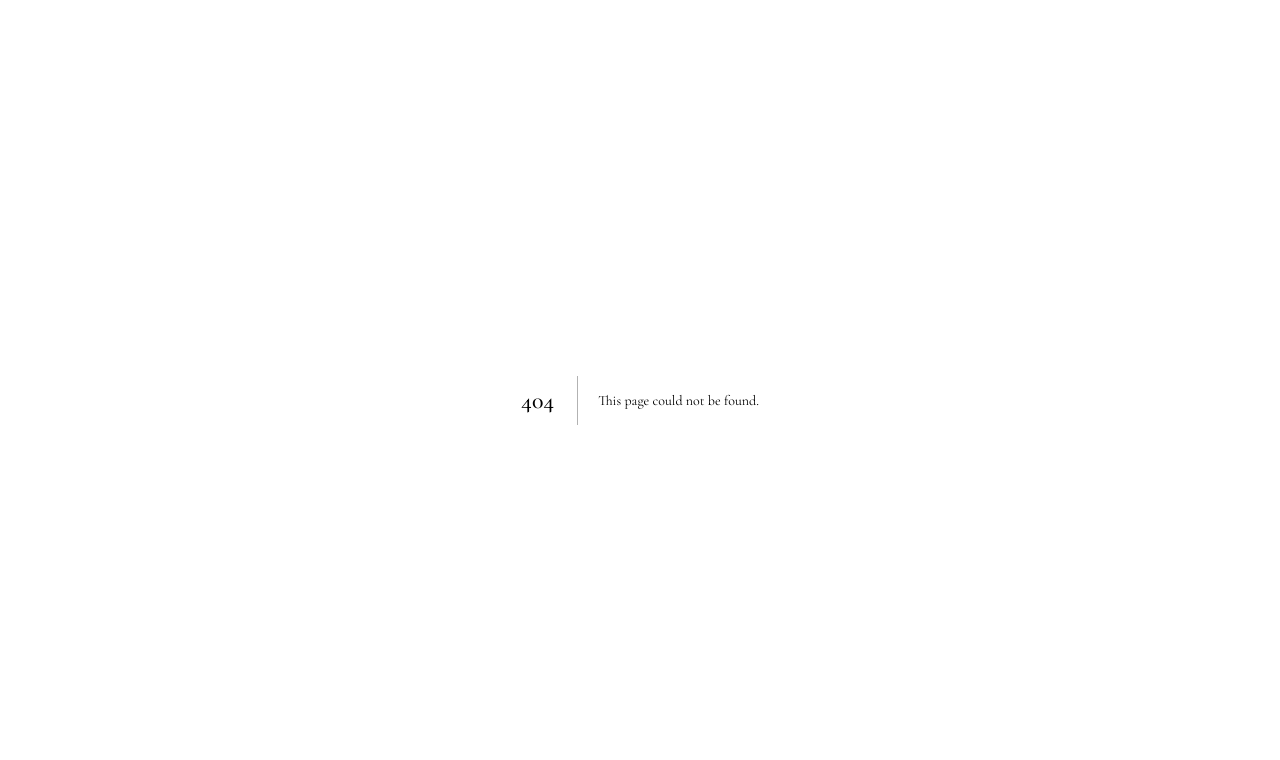
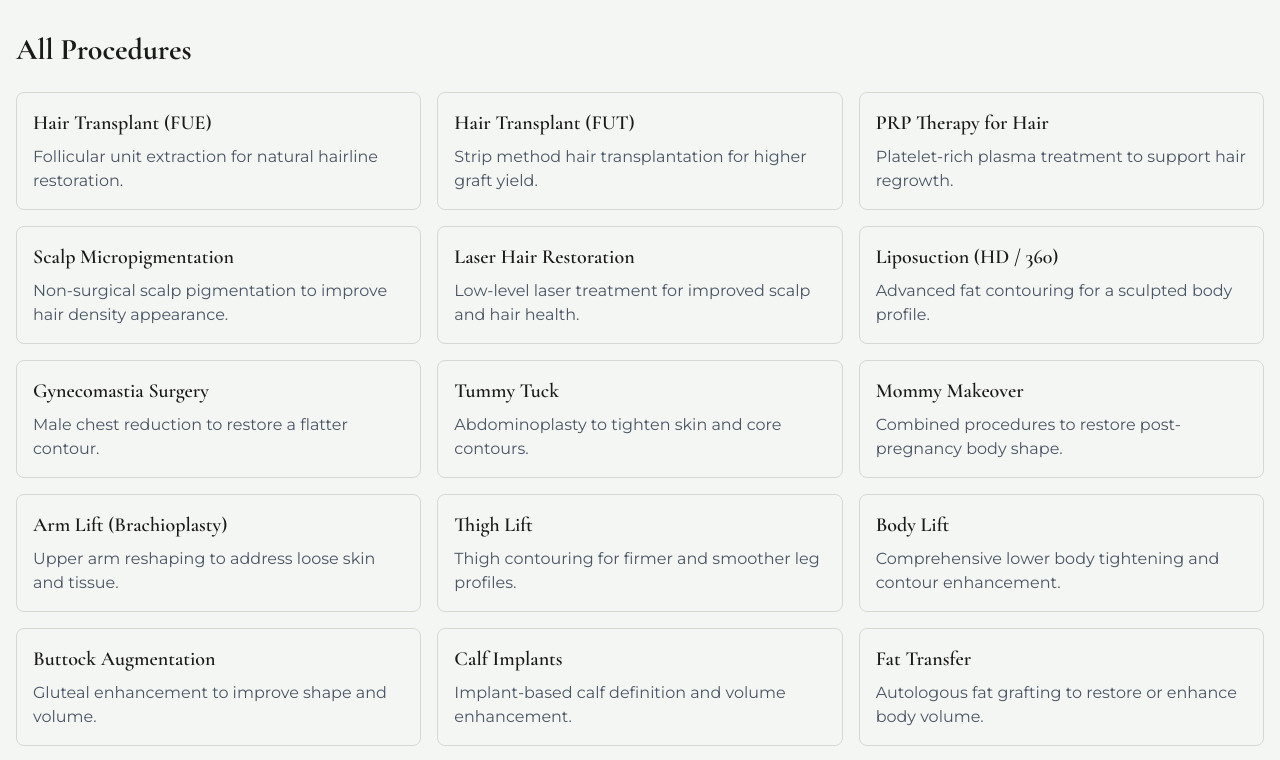
Before and after one commit to VineetGupta116/v0-website-design-analysis, a Next.js app: page /procedures in a window 1280 px wide. Before the commit this address had no page. Shown: the top 760 px of the page. Built offline with nearby package versions, Linux system fonts and the light colour scheme.

Commit message:
feat: add procedures index page (#3)

```diff
--- a/app/procedures/[slug]/page.tsx
+++ b/app/procedures/[slug]/page.tsx
@@ -7,14 +7,34 @@ import { Footer } from "@/components/footer"
 import { Navbar } from "@/components/navbar"
 import { getProcedureBySlug, procedures } from "@/lib/procedures"
 
+// Required for static export – pre‑generates all procedure pages at build time
 export async function generateStaticParams() {
   return procedures.map((procedure) => ({
     slug: procedure.slug,
-  }));
+  }))
 }
 
 interface ProcedureDetailPageProps {
   params: Promise<{ slug: string }>
+}
+
+export async function generateMetadata({
+  params,
+}: ProcedureDetailPageProps): Promise<Metadata> {
+  const { slug } = await params
+  const procedure = getProcedureBySlug(slug)
+
+  if (!procedure) {
+    return {
+      title: "Procedure Not Found | SWI Infinity",
+      description: "The requested procedure could not be found.",
+    }
+  }
+
+  return {
+    title: procedure.seoTitle,
+    description: procedure.seoDescription,
+  }
 }
 
 const getHighlights = (procedureName: string, shortDescription: string) => [
@@ -40,25 +60,6 @@ const faqItems = [
       "Yes. Every plan is customized to your anatomy, concerns, and desired outcomes.",
   },
 ]
-
-export async function generateMetadata({
-  params,
-}: ProcedureDetailPageProps): Promise<Metadata> {
-  const { slug } = await params
-  const procedure = getProcedureBySlug(slug)
-
-  if (!procedure) {
-    return {
-      title: "Procedure Not Found | SWI Infinity",
-      description: "The requested procedure could not be found.",
-    }
-  }
-
-  return {
-    title: procedure.seoTitle,
-    description: procedure.seoDescription,
-  }
-}
 
 export default async function ProcedureDetailPage({ params }: ProcedureDetailPageProps) {
   const { slug } = await params
--- /dev/null
+++ b/app/procedures/page.tsx
@@ -0,0 +1,22 @@
+import Link from 'next/link';
+import { procedures } from '@/lib/procedures';
+
+export default function ProceduresPage() {
+  return (
+    <main className="max-w-7xl mx-auto px-4 py-8">
+      <h1 className="text-3xl font-bold mb-6">All Procedures</h1>
+      <div className="grid grid-cols-1 md:grid-cols-2 lg:grid-cols-3 gap-4">
+        {procedures.map((proc) => (
+          <Link
+            key={proc.slug}
+            href={`/procedures/${proc.slug}/`}
+            className="border rounded-lg p-4 hover:shadow-lg transition"
+          >
+            <h2 className="text-xl font-semibold">{proc.name}</h2>
+            <p className="text-gray-600 mt-2">{proc.shortDescription}</p>
+          </Link>
+        ))}
+      </div>
+    </main>
+  );
+}
--- a/next.config.mjs
+++ b/next.config.mjs
@@ -1,11 +1,8 @@
+javascript
 /** @type {import('next').NextConfig} */
 const nextConfig = {
-  output: "export",
-
-  typescript: {
-    ignoreBuildErrors: true,
-  },
-
+  output: 'export',
+  trailingSlash: true,
   images: {
     unoptimized: true,
   },
```
